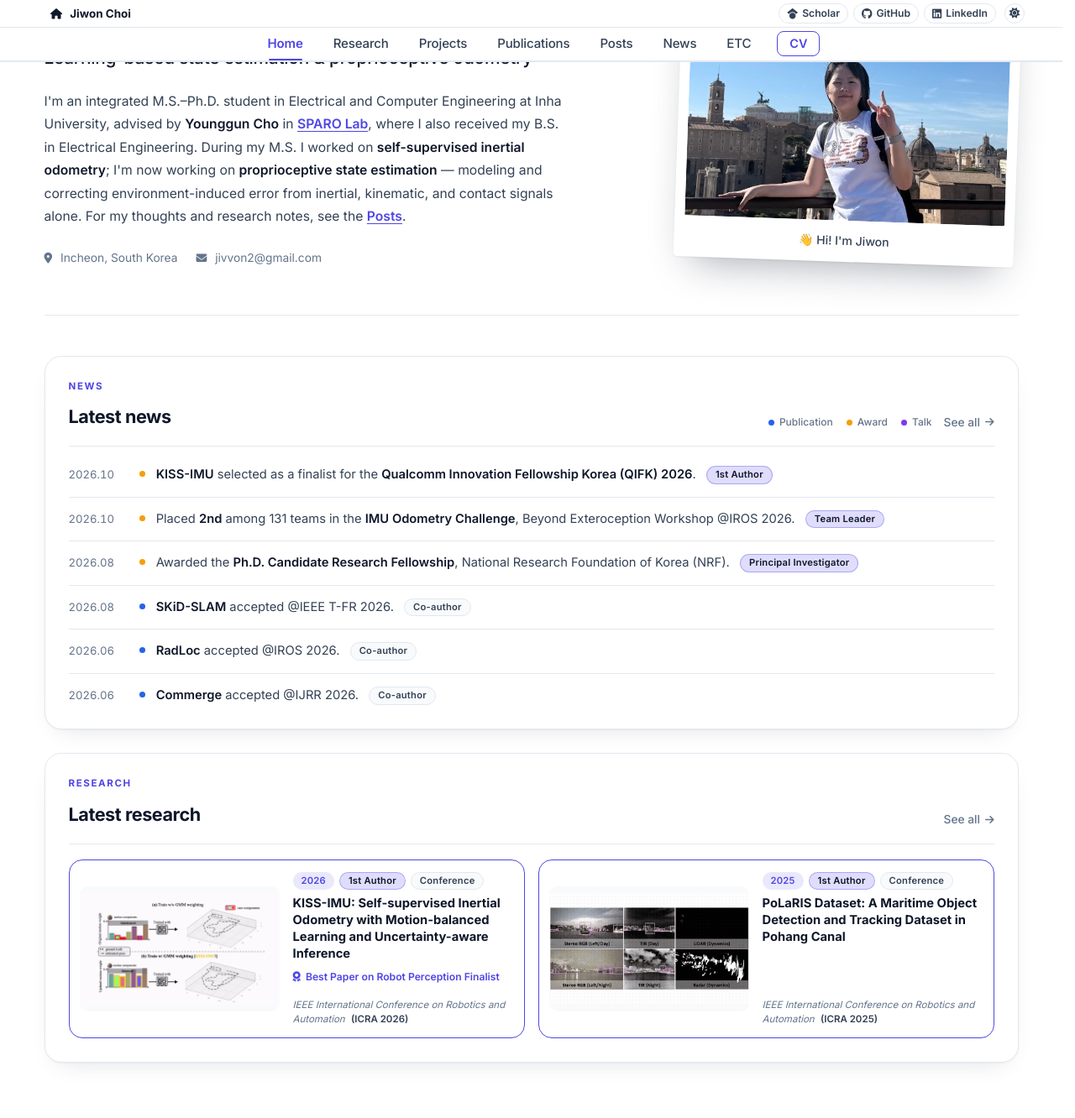
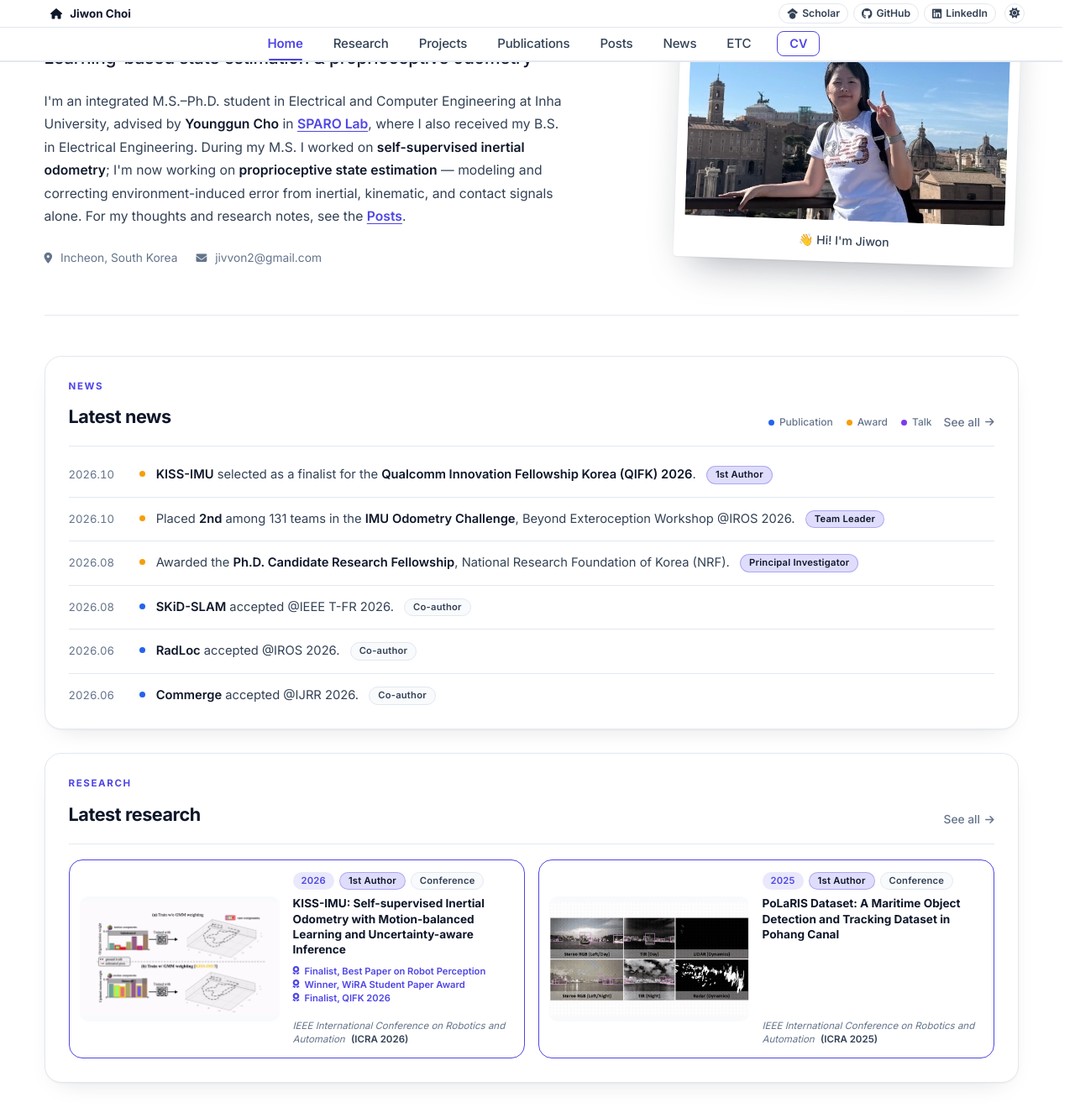
Before and after one commit to jivvon1/jivvon1.github.io, a Jekyll site: the page built from index.html, in a window 1280 px wide and 1400 px high, scrolled down 275 px. Shown: the top 1332 px of the window at 84% size. Built offline with Jekyll 4.4.1, drawn with Linux system fonts in a browser that asks for light colours; some web fonts are replaced.

Commit message:
update etc

```diff
--- a/_data/research.yml
+++ b/_data/research.yml
@@ -67,7 +67,10 @@
   arxiv_link: "https://arxiv.org/abs/2603.06205"
   project_link: "https://sparolab.github.io/research/kiss_imu/"
   tldr: "Self-Supervised Inertial Odometry (IO)"
-  award: "Best Paper on Robot Perception Finalist"
+  award: "Finalist, Best Paper on Robot Perception"
+  extra_awards:
+    - "Winner, WiRA Student Paper Award"
+    - "Finalist, QIFK 2026"
   thumbnail: "/assets/img/research/kiss_imu.gif"
 
 - year: 2026/06
--- a/_includes/research-card.html
+++ b/_includes/research-card.html
@@ -66,6 +66,7 @@
               {% elsif pub.spotlight %}
               <p class="research-thumb-award"><i class="fas fa-award"></i> {{ pub.spotlight }}</p>
               {% endif %}
+              {% for a in pub.extra_awards %}<p class="research-thumb-award"><i class="fas fa-award"></i> {{ a }}</p>{% endfor %}
               <span class="research-thumb-venue">
                 <span class="venue-full">{{ venue_full }}</span>
                 {% if venue_url != "" %}
--- a/_sass/home.scss
+++ b/_sass/home.scss
@@ -142,8 +142,9 @@ a.tab { color:var(--text-secondary); &:hover,&.is-active{color:var(--accent)} }
     img { object-fit:contain; } }
   .research-thumb-body { justify-content:center;gap:7px;padding:14px 18px 14px 16px; }
   .research-thumb-pills .pill { padding:2px 10px;font-size:.7rem; }
-  .research-thumb-title { font-size:.92rem;line-height:1.35; }
-  .research-thumb-award, .research-thumb-author { font-size:.76rem; }
+  .research-thumb-title { font-size:.85rem;line-height:1.35; }
+  .research-thumb-author { font-size:.7rem; }
+  .research-thumb-award { font-size:.7rem; i { font-size:.66rem; } }
   .research-thumb-venue { font-size:.72rem; }
   @media (max-width: 1000px) { grid-template-columns:1fr; }
   @media (max-width: 600px) {
--- a/_sass/preview.scss
+++ b/_sass/preview.scss
@@ -584,6 +584,9 @@
   i { font-size: 0.78rem; }
 }
 
+// stacked awards sit closer together than other card rows
+.research-thumb-award + .research-thumb-award { margin-top: -10px; }
+
 .research-thumb-award--inline {
   margin-left: 10px;
 }
--- a/index.html
+++ b/index.html
@@ -188,7 +188,7 @@ title: Jiwon Choi
               <em>{{ pub.conference }}</em>
               {% endif %}
               , {{ pub.year }}
-              {% if pub.award %} · <span class="pub-textlist-award">{{ pub.award }}</span>{% endif %}
+              {% if pub.award %} · <span class="pub-textlist-award">{{ pub.award }}</span>{% endif %}{% for a in pub.extra_awards %} · <span class="pub-textlist-award">{{ a }}</span>{% endfor %}
               {% if pub.spotlight %} · <span class="pub-textlist-award">{{ pub.spotlight }}</span>{% endif %}
             </div>
             <div class="pub-textlist-links">
```
Also changed, not shown: 3 other files.
